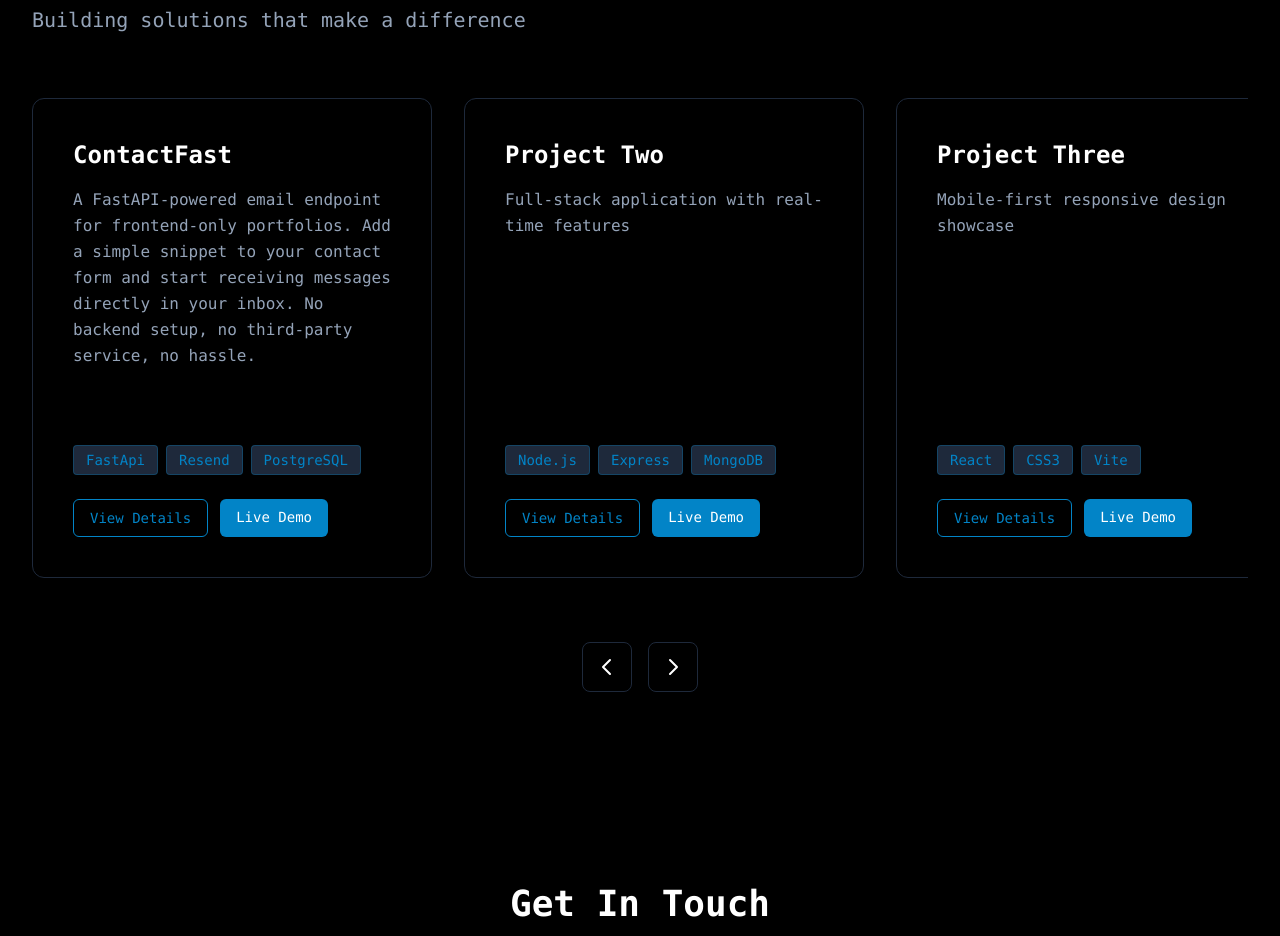
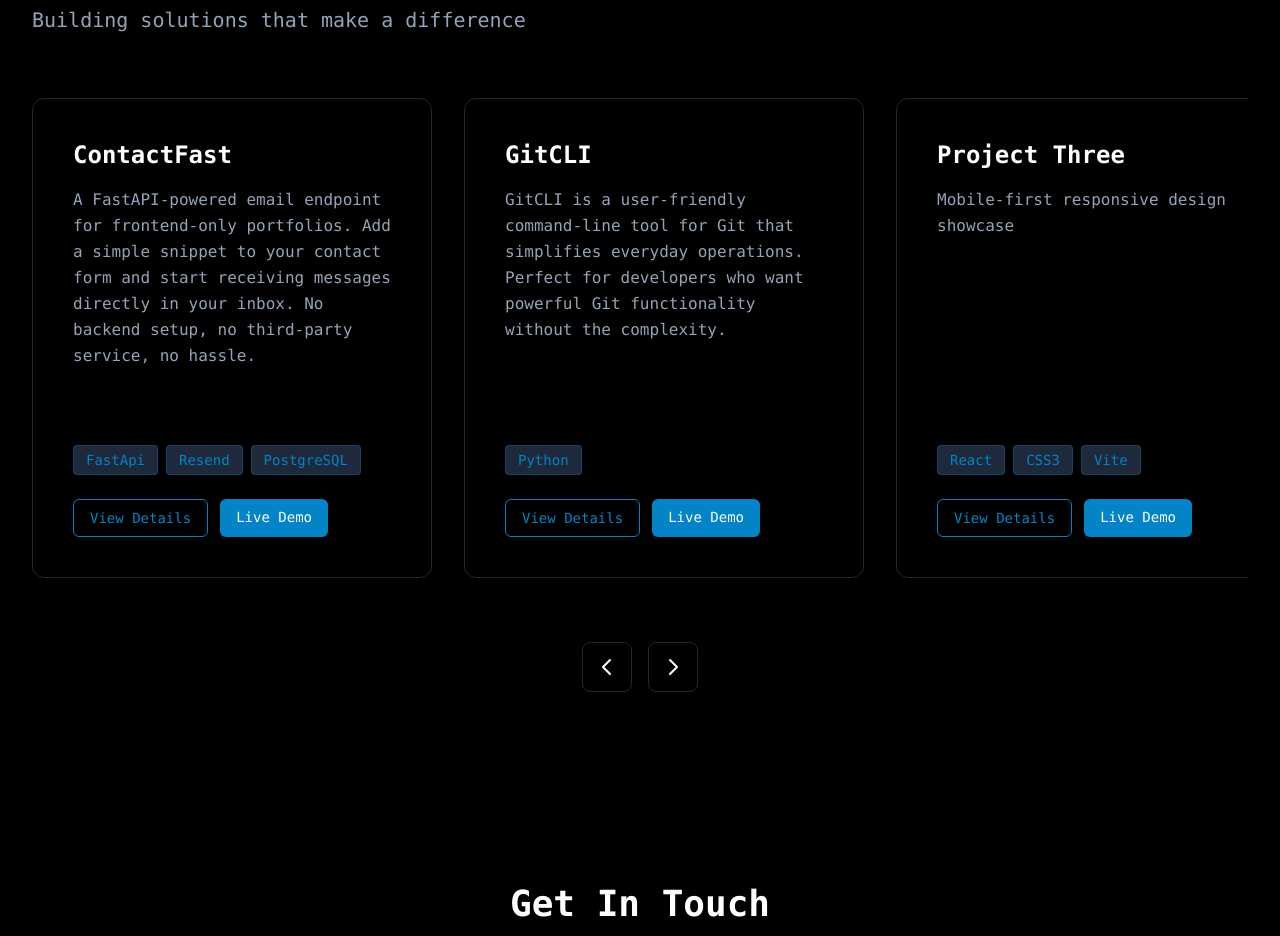
Before and after one commit to Adelodunpeter25/portfolio, a React (Vite) app in the folder portfolio-frontend/: page / in a window 1280 px wide. Shown: the part 3080-4016 px from the top of the page. Built offline with nearby package versions, Linux system fonts and the light colour scheme.

Commit message:
added more projects

```diff
--- a/portfolio-frontend/src/components/Terminal.tsx
+++ b/portfolio-frontend/src/components/Terminal.tsx
@@ -93,17 +93,17 @@ const commands: Record<string, string[]> = {
     '                    PORTFOLIO PROJECTS',
     '═══════════════════════════════════════════════════════════',
     '',
-    '[1] Project One',
-    '    He developed a modern web application using React',
-    '    and TypeScript with a focus on type safety.',
-    '    Tech: React, TypeScript, Tailwind',
-    '    → github.com/Adelodunpeter25/project1',
+    '[1] ContactFast',
+    '    He built a FastAPI-powered email endpoint for frontend-only portfolios.',
+    '    All you need is a simple snippet in your contact form and you can start receiving messages directly, no stress, no hassle!',
+    '    Tech: FastApi, Resend, PostgreSQL',
+    '    → https://github.com/Adelodunpeter25/ContactFast',
     '',
-    '[2] Project Two',
-    '    A full-stack application featuring real-time',
-    '    capabilities and robust backend architecture.',
-    '    Tech: Node.js, Express, MongoDB',
-    '    → github.com/Adelodunpeter25/project2',
+    '[2] GitCLI',
+    '    This is a user-friendly command-line tool for Git that simplifies everyday operations.',
+    '    Want github CLI without complications? Check out this project!',
+    '    Tech: Python',
+    '    → https://github.com/Adelodunpeter25/GitCLI',
     '',
     '[3] Project Three',
     '    He created a mobile-first responsive design that',
--- a/portfolio-frontend/src/data.ts
+++ b/portfolio-frontend/src/data.ts
@@ -65,26 +65,28 @@ export const portfolioData = {
         "Email delivery powered by Resend for 99.9% deliverability",
         "Rate limiting and spam protection built-in",
         "Activation system to prevent abuse",
+        "Built-in email and domain verification system"
       ],
       challenges: "The main challenge was designing a system that's both secure and easy to use. I implemented a domain activation system to prevent spam while keeping the integration process simple for legitimate users.",
       outcome: "Successfully deployed and being used in multiple production portfolios."
     },
     {
-      id: "project-two",
-      title: "Project Two",
-      description: "Full-stack application with real-time features",
-      tech: ["Node.js", "Express", "MongoDB"],
-      link: "https://github.com/Adelodunpeter25/project2",
-      demo: "https://project2-demo.com",
+      id: "gitcli",
+      title: "GitCLI",
+      description: "GitCLI is a user-friendly command-line tool for Git that simplifies everyday operations. Perfect for developers who want powerful Git functionality without the complexity.",
+      tech: ["Python"],
+      link: "https://github.com/Adelodunpeter25/GitCLI",
+      demo: "https://pypi.org/project/gitcli-automation/",
       fullDescription: "A real-time collaborative application built with Node.js and MongoDB, featuring WebSocket connections for instant updates across multiple clients.",
       features: [
-        "Real-time data synchronization",
-        "User authentication and authorization",
-        "RESTful API architecture",
-        "MongoDB aggregation pipelines for analytics"
+        "Tab completion in interactive mode",
+        "Intuitive command structure",
+        "Safety checks for destructive operations",
+        "Cross-platform (macOS, Linux, Windows)",
+        "Automation of common Git tasks",
       ],
-      challenges: "Implementing efficient real-time updates while maintaining data consistency across multiple concurrent users.",
-      outcome: "Achieved sub-100ms latency for real-time updates with support for 1000+ concurrent connections."
+      challenges: "I've been searching for a suitable Git command-line tool that’s simple, intuitive, and doesn’t overwhelm you with dozens of commands.",
+      outcome: "No overwhelming GUI or dozens of commands — only what’s necessary. No memorization of complex flags or commands. Commands are intuitive, prompts guide the user",
     },
     {
       id: "project-three",
```
